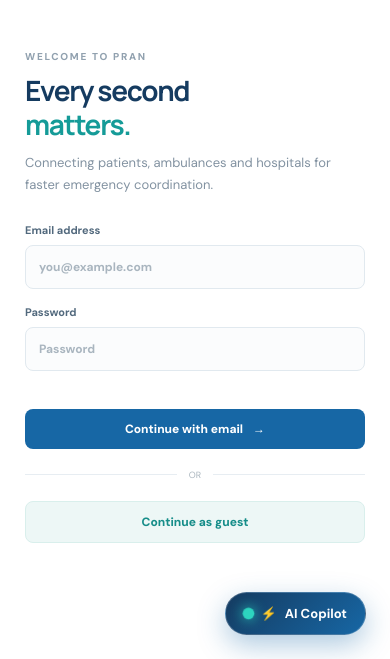
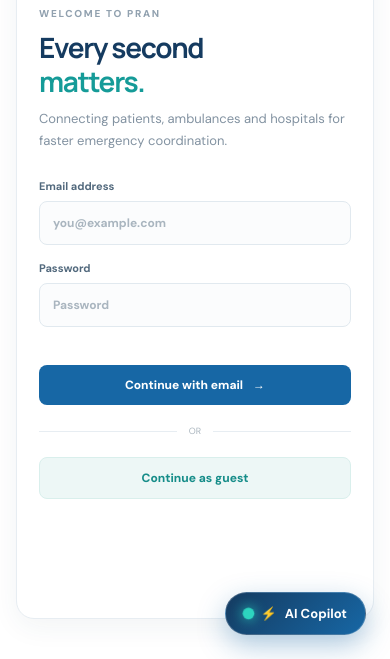
Before and after one commit to samcore07/PRAN, a website: page index.html in a window 390 px wide. Shown: the part 185-844 px from the top of the page. Drawn offline with nearby package versions, Linux system fonts and the light colour scheme; no server answers.

Commit message:
style(auth): widen auth card overlay and improve responsive proportions and padding

```diff
--- a/frontend/css/login.css
+++ b/frontend/css/login.css
@@ -23,11 +23,16 @@
 }
 
 .auth-card {
-    width: min(420px, calc(100% - 50px));
+    width: min(520px, calc(100% - 40px));
     margin: auto;
-    padding: 45px 0;
+    padding: 44px 38px;
     position: relative;
     z-index: 1;
+    background: var(--white);
+    border: 1px solid var(--border);
+    border-radius: 18px;
+    box-shadow: var(--shadow);
+    transition: all 0.2s ease;
 }
 
 .auth-brand {
@@ -46,7 +51,7 @@
 .auth-intro p {
     color: var(--muted);
     font-size: 13px;
-    max-width: 370px;
+    max-width: 440px;
 }
 
 .field {
@@ -202,8 +207,14 @@
     font-size: 10px;
 }
 
+@media (max-width: 960px) {
+    .auth-screen { grid-template-columns: 1fr; }
+    .auth-side { display: none; }
+    .auth-card { margin: 40px auto; width: min(520px, calc(100% - 40px)); }
+}
+
 @media (max-width: 760px) {
     .auth-screen { grid-template-columns: 1fr; }
-    .auth-card { padding: 35px 0; }
+    .auth-card { padding: 32px 22px; width: min(500px, calc(100% - 32px)); }
     .auth-side { display: none; }
 }
--- a/frontend/css/main.css
+++ b/frontend/css/main.css
@@ -340,7 +340,8 @@ p {
 }
 [data-theme="dark"] .auth-card {
     background: var(--card-bg);
-    border-color: var(--border);
+    border: 1px solid var(--border);
+    box-shadow: 0 20px 50px rgba(0, 0, 0, 0.45);
 }
 [data-theme="dark"] .auth-side {
     background: var(--auth-side-bg);
--- a/style.css
+++ b/style.css
@@ -82,16 +82,21 @@ p { line-height: 1.7; }
     pointer-events: none;
 }
 .auth-card {
-    width: min(420px, calc(100% - 50px));
+    width: min(520px, calc(100% - 40px));
     margin: auto;
-    padding: 45px 0;
+    padding: 44px 38px;
     position: relative;
     z-index: 1;
+    background: var(--white);
+    border: 1px solid var(--border);
+    border-radius: 18px;
+    box-shadow: var(--shadow);
+    transition: all 0.2s ease;
 }
 .auth-brand { margin-bottom: 48px; }
 .auth-intro { margin-bottom: 27px; }
 .auth-intro h1 { margin: 10px 0; line-height: 1.2; }
-.auth-intro p { color: var(--muted); font-size: 13px; max-width: 370px; }
+.auth-intro p { color: var(--muted); font-size: 13px; max-width: 440px; }
 .field {
     display: flex;
     flex-direction: column;
@@ -403,9 +408,14 @@ td strong { color: var(--navy); }
     .content-area { padding: 25px 22px; }
     .topbar { padding: 0 22px; }
 }
+@media (max-width: 960px) {
+    .auth-screen { grid-template-columns: 1fr; }
+    .auth-side { display: none; }
+    .auth-card { margin: 40px auto; width: min(520px, calc(100% - 40px)); }
+}
 @media (max-width: 760px) {
     .auth-screen { grid-template-columns: 1fr; }
-    .auth-card { padding: 35px 0; }
+    .auth-card { padding: 32px 22px; width: min(500px, calc(100% - 32px)); }
     .auth-side { display: none; }
     .sidebar { transform: translateX(-100%); transition: .25s; box-shadow: 10px 0 30px #00000012; }
     .sidebar.open { transform: translateX(0); }
@@ -546,7 +556,8 @@ td strong { color: var(--navy); }
 }
 [data-theme="dark"] .auth-card {
     background: var(--card-bg);
-    border-color: var(--border);
+    border: 1px solid var(--border);
+    box-shadow: 0 20px 50px rgba(0, 0, 0, 0.45);
 }
 [data-theme="dark"] .auth-side {
     background: var(--auth-side-bg);
```
